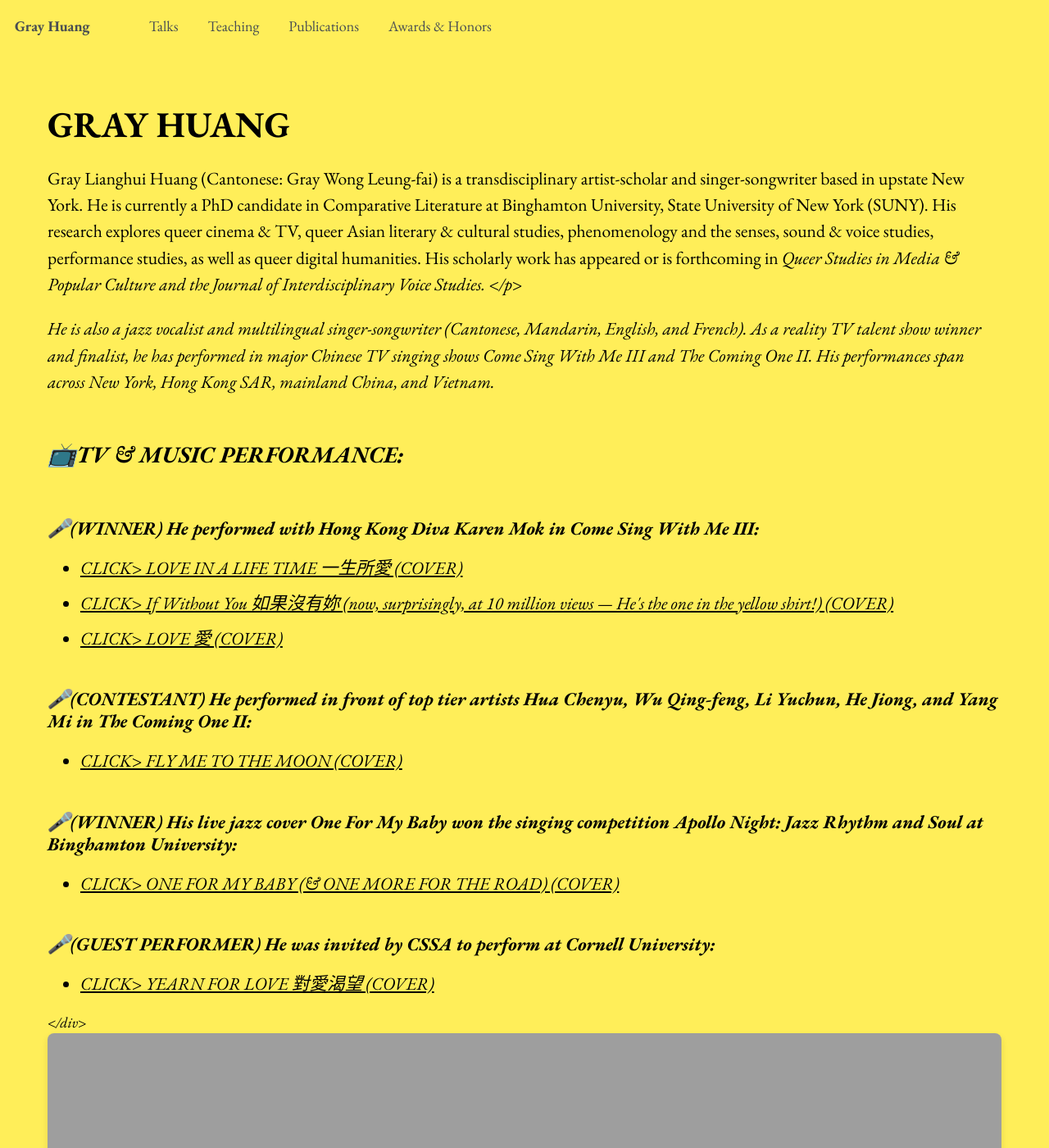
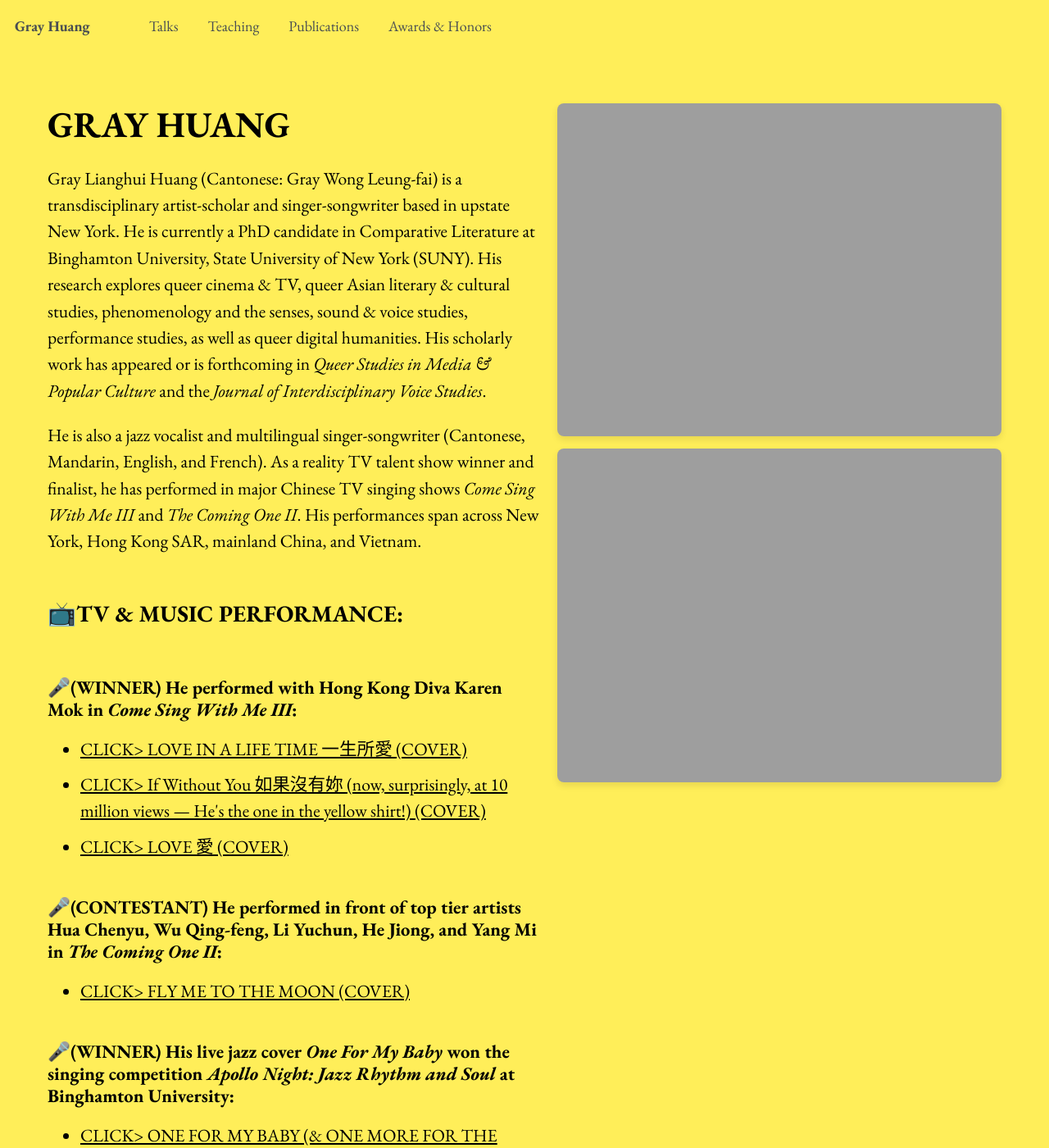
Before and after one commit to gray-huang/gray-huang.github.io, a Jekyll site: the page built from _pages/about.md, in a window 1280 px wide and 1400 px high. Shown: the whole window at 82% size. Built offline with Jekyll 4.4.1, drawn with Linux system fonts in a browser that asks for light colours.

Commit message:
update website 2.0

```diff
--- a/_pages/about.md
+++ b/_pages/about.md
@@ -11,9 +11,9 @@ body_class: "home-page-yellow"
 <div class="bio-container">
     <div class="bio-text">
         <h1>GRAY HUANG</h1>
-        <p>Gray Lianghui Huang (Cantonese: Gray Wong Leung-fai) is a transdisciplinary artist-scholar and singer-songwriter based in upstate New York. He is currently a PhD candidate in Comparative Literature at Binghamton University, State University of New York (SUNY). His research explores queer cinema & TV, queer Asian literary & cultural studies, phenomenology and the senses, sound & voice studies, performance studies, as well as queer digital humanities. His scholarly work has appeared or is forthcoming in <em>Queer Studies in Media & Popular Culture<em> and the <em>Journal of Interdisciplinary Voice Studies<em>. </p>
+        <p>Gray Lianghui Huang (Cantonese: Gray Wong Leung-fai) is a transdisciplinary artist-scholar and singer-songwriter based in upstate New York. He is currently a PhD candidate in Comparative Literature at Binghamton University, State University of New York (SUNY). His research explores queer cinema & TV, queer Asian literary & cultural studies, phenomenology and the senses, sound & voice studies, performance studies, as well as queer digital humanities. His scholarly work has appeared or is forthcoming in <i>Queer Studies in Media & Popular Culture</i> and the <i>Journal of Interdisciplinary Voice Studies</i>. </p>
 
-        <p>He is also a jazz vocalist and multilingual singer-songwriter (Cantonese, Mandarin, English, and French). As a reality TV talent show winner and finalist, he has performed in major Chinese TV singing shows <em>Come Sing With Me III</em> and <em>The Coming One II</em>. His performances span across New York, Hong Kong SAR, mainland China, and Vietnam. </p>
+        <p>He is also a jazz vocalist and multilingual singer-songwriter (Cantonese, Mandarin, English, and French). As a reality TV talent show winner and finalist, he has performed in major Chinese TV singing shows <i>Come Sing With Me III</i> and <i>The Coming One II</i>. His performances span across New York, Hong Kong SAR, mainland China, and Vietnam. </p>
 
         <h2>📺TV & MUSIC PERFORMANCE:</h2>
 
```
Also changed, not shown: _pages/publications.md (+3 -2 lines), _pages/talks.md (+1 -0 lines), 2 other files.
